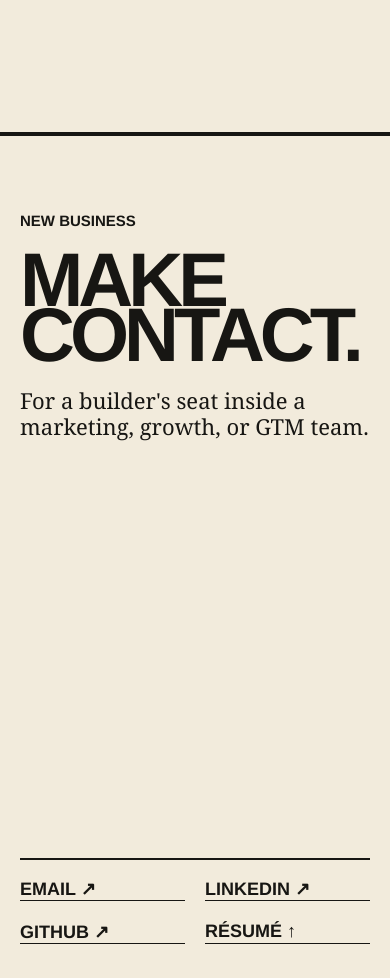
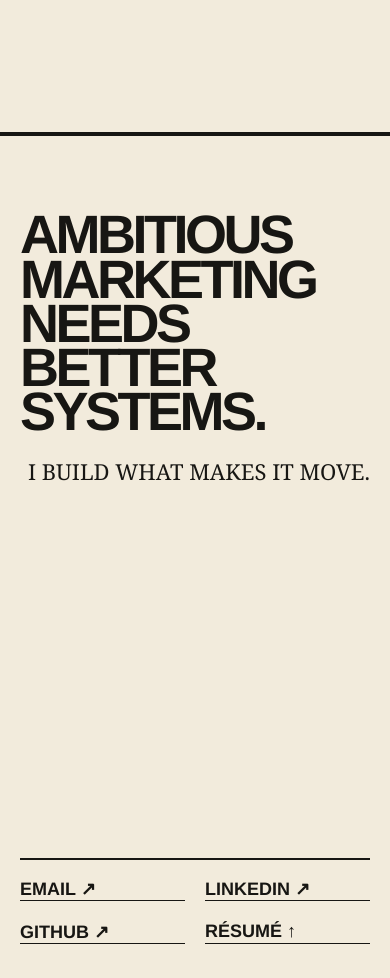
Before and after one commit to habonnur/portfolio-site, a plain HTML site: page index.html in a window 390 px wide. Shown: the part 6600-7578 px from the top of the page. Drawn offline with Linux system fonts and the light colour scheme.

Commit message:
Refine portfolio closing statement

```diff
--- a/index.html
+++ b/index.html
@@ -229,9 +229,8 @@
 
     <section class="contact-frame frame" id="contact">
       <div class="frame-inner contact-inner" data-reveal>
-        <p class="frame-label">NEW BUSINESS</p>
-        <h2>MAKE<br>CONTACT.</h2>
-        <p class="editorial">For a builder's seat inside a marketing, growth, or GTM team.</p>
+        <h2>AMBITIOUS MARKETING<br>NEEDS BETTER SYSTEMS.</h2>
+        <p class="editorial">I BUILD WHAT MAKES IT MOVE.</p>
         <nav class="contact-links" aria-label="Contact links">
           <a href="mailto:habonnur7@gmail.com">EMAIL ↗</a>
           <a href="https://www.linkedin.com/in/habonnur" target="_blank" rel="noopener noreferrer">LINKEDIN ↗</a>
--- a/scroll-prototype.css
+++ b/scroll-prototype.css
@@ -1404,22 +1404,23 @@ a { color: inherit; text-decoration: none; }
 }
 .contact-frame { border-top: 2px solid var(--ink); }
 .contact-inner {
-  grid-template-columns: 1.35fr .65fr;
+  grid-template-columns: 1fr;
   grid-template-rows: auto auto 1fr;
   align-content: center;
   gap: clamp(24px, 4vw, 60px);
 }
 .contact-inner h2 {
+  grid-column: 1 / -1;
+  grid-row: 1;
+  align-self: start;
+  font-size: clamp(54px, 7.2vw, 112px);
+  line-height: .82;
+}
+.contact-inner .editorial {
   grid-column: 1;
   grid-row: 2;
-  align-self: start;
-  font-size: clamp(76px, 12vw, 184px);
-  line-height: .72;
-}
-.contact-inner .editorial {
-  grid-column: 2;
-  grid-row: 2;
   align-self: end;
+  justify-self: end;
   padding-bottom: 4px;
 }
 .contact-links {
@@ -1560,12 +1561,12 @@ a { color: inherit; text-decoration: none; }
   .resume-foot { grid-template-columns: 1fr; }
   .person-inner,
   .contact-inner { grid-template-columns: 1fr; }
-  .contact-inner { grid-template-rows: auto auto auto 1fr; }
-  .contact-inner h2 { grid-column: 1; grid-row: 2; }
-  .contact-inner .editorial { grid-column: 1; grid-row: 3; }
+  .contact-inner { grid-template-rows: auto auto 1fr; }
+  .contact-inner h2 { grid-column: 1; grid-row: 1; }
+  .contact-inner .editorial { grid-column: 1; grid-row: 2; }
   .contact-links {
     grid-column: 1;
-    grid-row: 4;
+    grid-row: 3;
     grid-template-columns: 1fr 1fr;
   }
 }
```
Also changed, not shown: scroll-prototype.html (+2 -3 lines).
